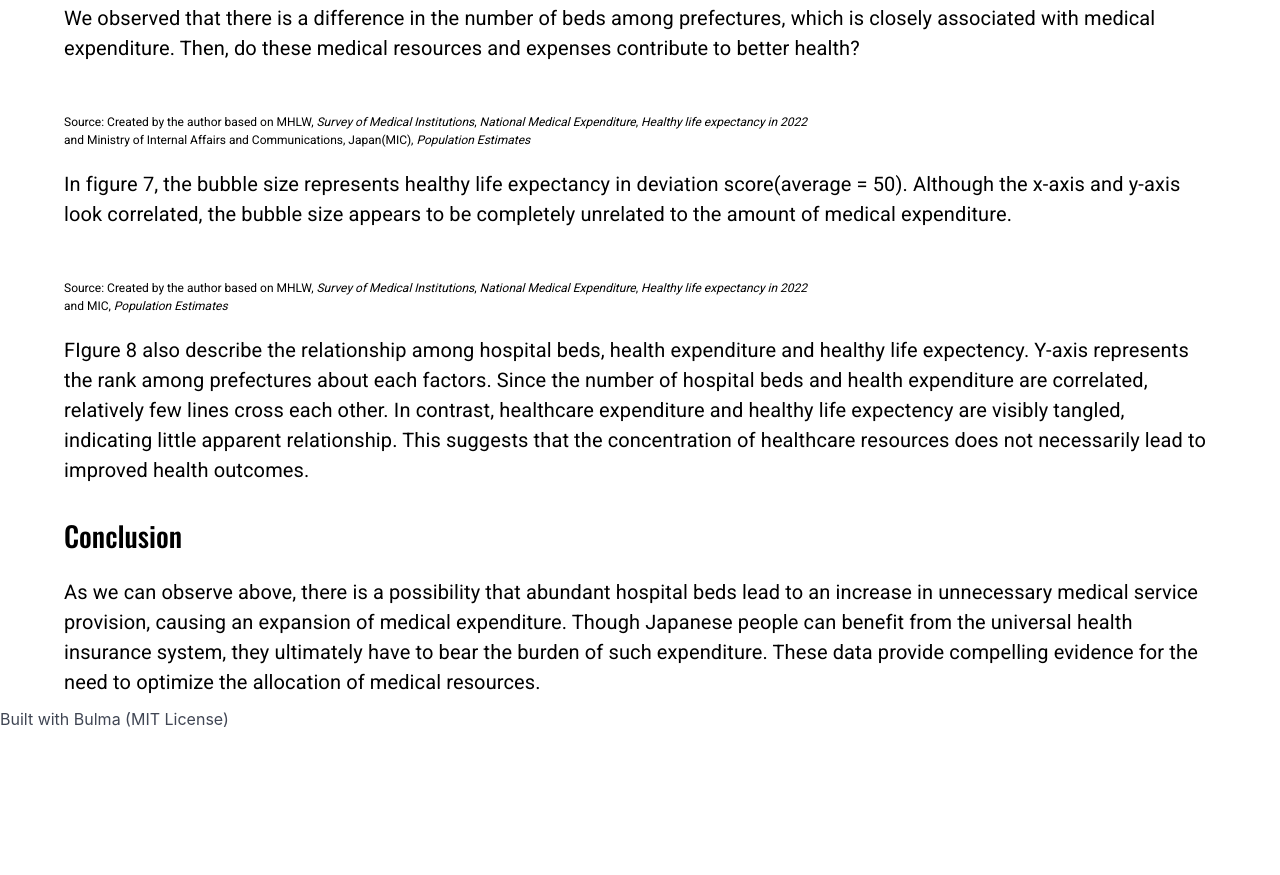
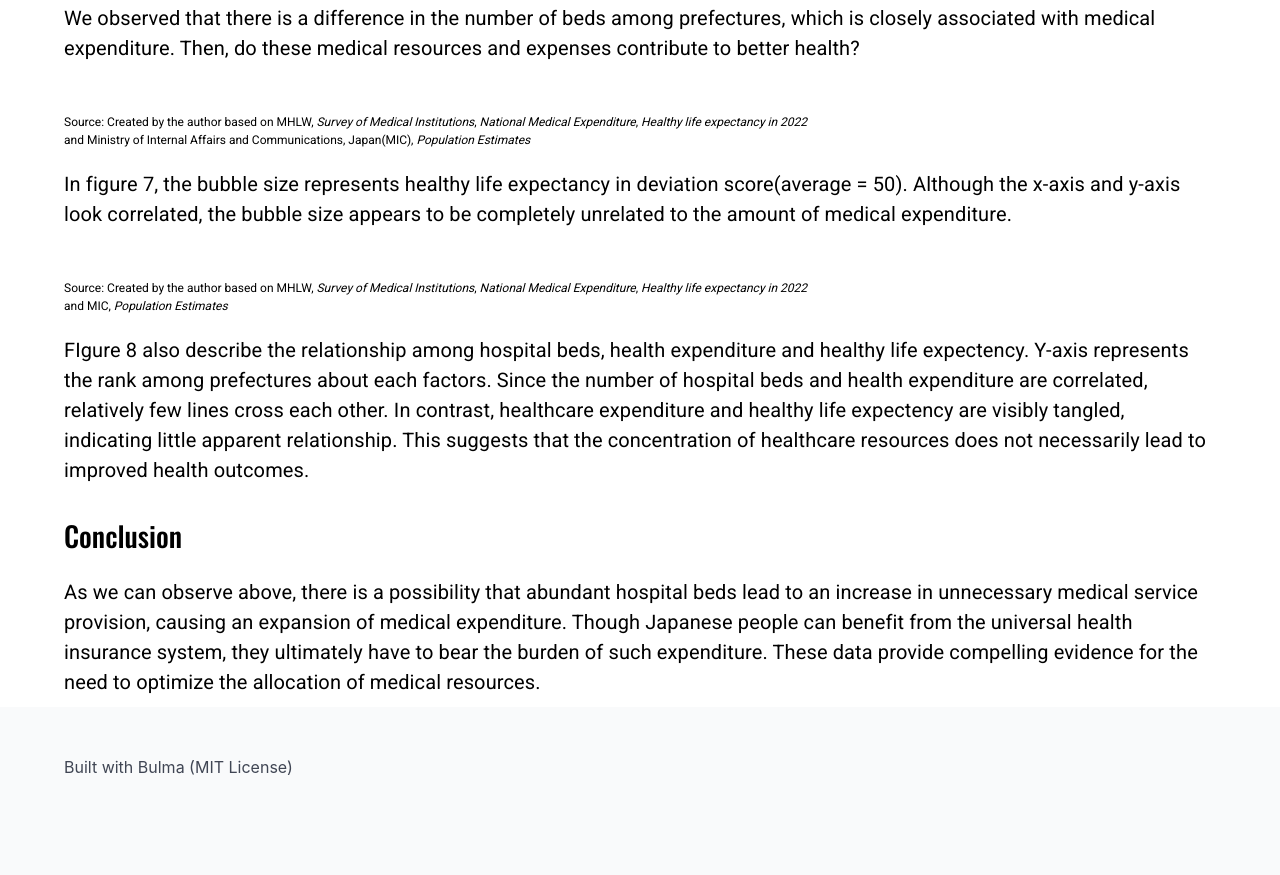
Before and after one commit to rshimizu63/Static-Visualization-rshimizu, a plain HTML site: page index.html in a window 1280 px wide. Shown: the part 1919-2794 px from the top of the page. Before the commit the page ends 2650 px from the top, so only its background shows below. Drawn offline with nearby package versions, Linux system fonts and the light colour scheme; a script that the page names is missing.

Commit message:
footer adjusted

```diff
--- a/index.html
+++ b/index.html
@@ -164,8 +164,12 @@
 
 </body>
 
-<footer>
-  Built with Bulma (MIT License)
+<footer class="footer">
+  <div class="container is-max-widescreen">
+    <p>
+    Built with Bulma (MIT License)
+    </p>
+  </div>
 </footer>
 
 </html>
```
